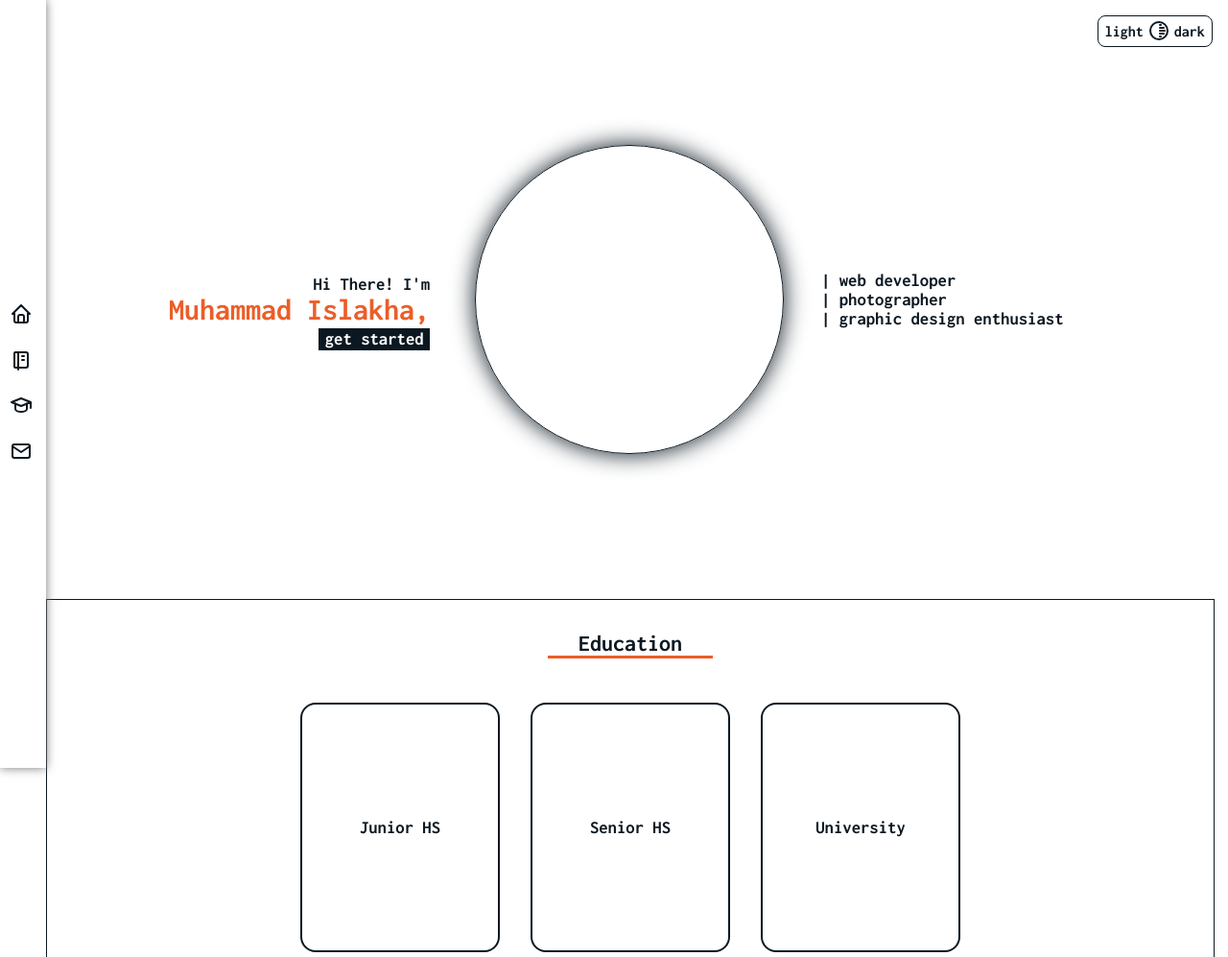
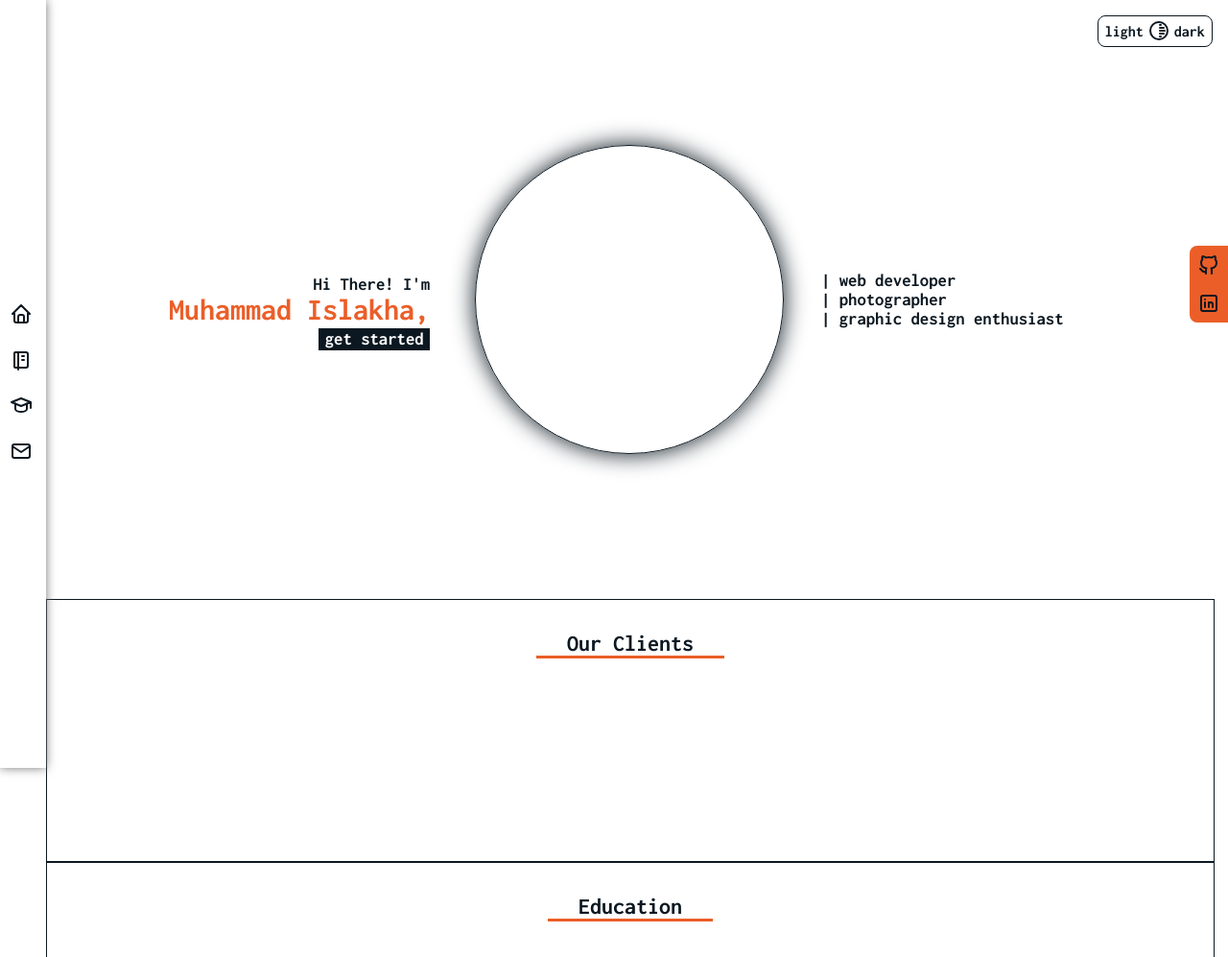
Before and after one commit to lakhatekno/project-porto-itc, a plain HTML site: page index.html in a window 1280 px wide. Shown: the top 997 px of the page at 96% size. Drawn offline with Linux system fonts and the light colour scheme.

Commit message:
tambah nav github n linkedin

```diff
--- a/css/style.css
+++ b/css/style.css
@@ -14,12 +14,14 @@ html {
     --primary-color: #0C1821;
     --secondary-color: #eb5e28;
     --background-color: #ffffff;
+    transition: 0.25s;
 }
 
 .dark-mode {
     --background-color: #0C1821;
     --secondary-color: #eb5e28;
     --primary-color: #ffffff;
+    transition: 0.25s;
 }
 
 body {
@@ -77,6 +79,30 @@ nav a:hover {
 
 .switch p {
     margin: 0.25rem;
+}
+
+.ghli {
+    background: var(--secondary-color);
+    position: fixed;
+    right: 0;
+    top: 16rem;
+    display: flex;
+    flex-direction: column;
+    align-items: center;
+    justify-content: space-around;
+    border-radius: 0.5rem 0 0 0.5rem;
+}
+
+.ghli a {
+    color: var(--primary-color);
+    display: flex;
+    align-items: center;
+    justify-content: center;
+    padding: 0.5rem;
+}
+
+.ghli a:hover {
+    color: var(--background-color);
 }
 
 .container {
@@ -151,6 +177,25 @@ h2 {
     padding: 0rem 2rem;
     margin: 0px auto;
 }
+
+#porto {
+    border: 1px solid;
+    flex-direction: column;
+    align-items: center;
+    height: 13rem;
+}
+
+.client-logos {
+    width: 70%;
+    display: flex;
+    flex-wrap: wrap;
+}
+
+.client-logo {
+    max-width: 3rem;
+    max-height: 3rem;
+}
+
 
 .cards {
     display: flex;
--- a/index.html
+++ b/index.html
@@ -54,6 +54,26 @@
              </svg>
              <p>dark</p>
         </div>
+        <div class="ghli">
+            <a href="https://github.com/lakhatekno/">
+                <svg xmlns="http://www.w3.org/2000/svg" class="icon icon-tabler icon-tabler-brand-github" width="24" height="24" viewBox="0 0 24 24" stroke-width="2" stroke="currentColor" fill="none" stroke-linecap="round" stroke-linejoin="round">
+                    <desc>Download more icon variants from https://tabler-icons.io/i/brand-github</desc>
+                    <path stroke="none" d="M0 0h24v24H0z" fill="none"></path>
+                    <path d="M9 19c-4.3 1.4 -4.3 -2.5 -6 -3m12 5v-3.5c0 -1 .1 -1.4 -.5 -2c2.8 -.3 5.5 -1.4 5.5 -6a4.6 4.6 0 0 0 -1.3 -3.2a4.2 4.2 0 0 0 -.1 -3.2s-1.1 -.3 -3.5 1.3a12.3 12.3 0 0 0 -6.2 0c-2.4 -1.6 -3.5 -1.3 -3.5 -1.3a4.2 4.2 0 0 0 -.1 3.2a4.6 4.6 0 0 0 -1.3 3.2c0 4.6 2.7 5.7 5.5 6c-.6 .6 -.6 1.2 -.5 2v3.5"></path>
+                 </svg>
+            </a>
+            <a href="www.linkedin.com/in/muhammad-islakha">
+                <svg xmlns="http://www.w3.org/2000/svg" class="icon icon-tabler icon-tabler-brand-linkedin" width="24" height="24" viewBox="0 0 24 24" stroke-width="2" stroke="currentColor" fill="none" stroke-linecap="round" stroke-linejoin="round">
+                    <desc>Download more icon variants from https://tabler-icons.io/i/brand-linkedin</desc>
+                    <path stroke="none" d="M0 0h24v24H0z" fill="none"></path>
+                    <rect x="4" y="4" width="16" height="16" rx="2"></rect>
+                    <line x1="8" y1="11" x2="8" y2="16"></line>
+                    <line x1="8" y1="8" x2="8" y2="8.01"></line>
+                    <line x1="12" y1="16" x2="12" y2="11"></line>
+                    <path d="M16 16v-3a2 2 0 0 0 -4 0"></path>
+                 </svg>
+            </a>
+        </div>
         <div class="container" id="home">
             <div class="namecard">
                 <h3>Hi There! I'm</h3>
@@ -67,6 +87,16 @@
                 <h3>| web developer</h3>
                 <h3>| photographer</h3>
                 <h3>| graphic design enthusiast</h3>
+            </div>
+        </div>
+        <div class="container" id="porto">
+            <h2>Our Clients</h2>
+            <div class="client-logos">
+                <div class="client-logo"></div>
+                <div class="client-logo"></div>
+                <div class="client-logo"></div>
+                <div class="client-logo"></div>
+                <div class="client-logo"></div>
             </div>
         </div>
         <div class="container" id="education">
```
